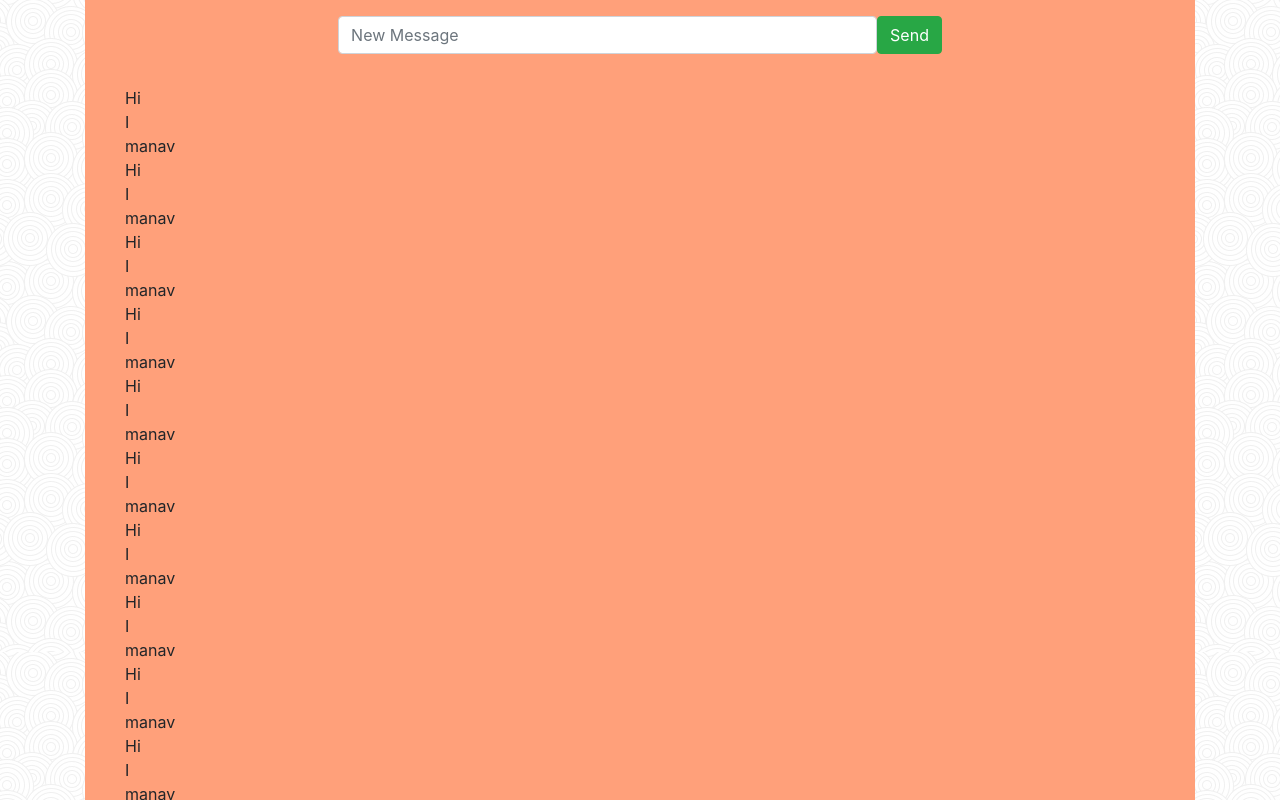
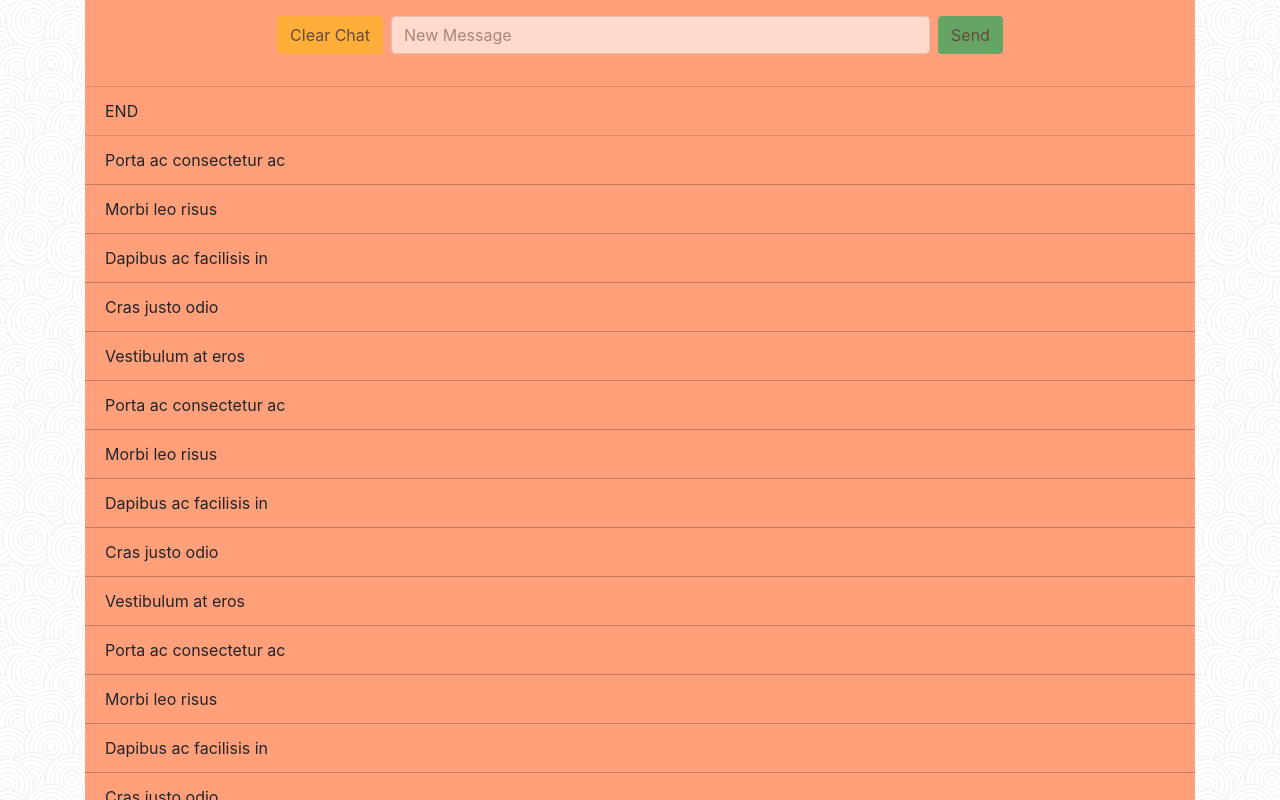
Before and after one commit to vmanav/Chat.IO, a website: page frontend/index.html in a window 1280 px wide. Drawn offline with nearby package versions, Linux system fonts and the light colour scheme; no server answers; a web font is replaced by a local one.

Commit message:
Near to completion

```diff
--- a/frontend/index.html
+++ b/frontend/index.html
@@ -75,6 +75,41 @@
             /* font-family: 'Pacifico', cursive; */
             font-family: 'Caveat', cursive;
         }
+
+        .list-group-item {
+            background-color: transparent;
+        }
+
+        #clearChat {
+            background-color: #FFB61E;
+            opacity: 0.7;
+        }
+
+        #clearChat:hover {
+            opacity: 1;
+            transition: 0.3s;
+            transform: scale(1.05)
+        }
+
+        #chatButton {
+            background-color: #26A65B;
+            opacity: 0.7;
+        }
+
+        #chatButton:hover {
+            opacity: 1;
+            transition: 0.3s;
+            transform: scale(1.05)
+        }
+
+        #chatInput {
+            opacity: 0.6;
+        }
+
+        #chatInput:focus {
+            opacity: 0.9;
+
+        }
     </style>
 </head>
 
@@ -110,72 +145,62 @@
         <div id="chatDiv">
             <!-- style="display:none"> -->
 
-            <div class="container form-group d-flex flex-row justify-content-center p-3" style="position: sticky;top: 0;">
+            <div class="container form-group d-flex flex-row justify-content-center p-3"
+                style="position: sticky;top: 0;z-index: 1;">
+                <button type="button" id="clearChat" class="btn mr-2">Clear Chat</button>
                 <input type="text" class="form-control" placeholder="New Message" id="chatInput" style="width: 50%;">
-                <button id="chatButton" type="button" class="btn btn-success">Send</button>
+                <button id="chatButton" type="button" class="btn ml-2">Send</button>
             </div>
 
 
-                <ul id="msgList" style="list-style-type: none">
-                    <li>Hi</li>
-                    <li>I </li>
-                    <li>manav</li>
-                    <li>Hi</li>
-                    <li>I </li>
-                    <li>manav</li>
-                    <li>Hi</li>
-                    <li>I </li>
-                    <li>manav</li>
-                    <li>Hi</li>
-                    <li>I </li>
-                    <li>manav</li>
-                    <li>Hi</li>
-                    <li>I </li>
-                    <li>manav</li>
-                    <li>Hi</li>
-                    <li>I </li>
-                    <li>manav</li>
-                    <li>Hi</li>
-                    <li>I </li>
-                    <li>manav</li>
-                    <li>Hi</li>
-                    <li>I </li>
-                    <li>manav</li>
-                    <li>Hi</li>
-                    <li>I </li>
-                    <li>manav</li>
-                    <li>Hi</li>
-                    <li>I </li>
-                    <li>manav</li>
-                    <li>Hi</li>
-                    <li>I </li>
-                    <li>manav</li>
-                    <li>Hi</li>
-                    <li>I </li>
-                    <li>manav</li>
-                    <li>Hi</li>
-                    <li>I </li>
-                    <li>manav</li>
-                    <li>Hi</li>
-                    <li>I </li>
-                    <li>manav</li>
-                    <li>Hi</li>
-                    <li>I </li>
-                    <li>manav</li>
-                    <li>Hi</li>
-                    <li>I </li>
-                    <li>manav</li>
-                    <li>Hi</li>
-                    <li>I </li>
-                    <li>manav</li>
-                    <li>Hi</li>
-                    <li>I </li>
-                    <li>manav</li>
-                    <li>Hi</li>
-                    <li>I </li>
-                    <li>manav</li>
-                </ul>
-
+            <ul id="msgList" style="list-style-type: none"
+                class="list-group list-group-flush d-flex flex-column-reverse">
+                <li class="list-group-item">START</li>
+                <li class="list-group-item">Dapibus ac facilisis in</li>
+                <li class="list-group-item">Morbi leo risus</li>
+                <li class="list-group-item">Porta ac consectetur ac</li>
+                <li class="lismsgt-group-item">Vestibulum at eros</li>
+                <li class="list-group-item">Cras justo odio</li>
+                <li class="list-group-item">Dapibus ac facilisis in</li>
+                <li class="list-group-item">Morbi leo risus</li>
+                <li class="list-group-item">Porta ac consectetur ac</li>
+                <li class="list-group-item">Vestibulum at eros</li>
+                <li class="list-group-item">Cras justo odio</li>
+                <li class="list-group-item">Dapibus ac facilisis in</li>
+                <li class="list-group-item">Morbi leo risus</li>
+                <li class="list-group-item">Porta ac consectetur ac</li>
+                <li class="list-group-item">Vestibulum at eros</li>
+                <li class="list-group-item">Cras justo odio</li>
+                <li class="list-group-item">Dapibus ac facilisis in</li>
+                <li class="list-group-item">Morbi leo risus</li>
+                <li class="list-group-item">Porta ac consectetur ac</li>
+                <li class="list-group-item">Vestibulum at eros</li>
+                <li class="list-group-item">Cras justo odio</li>
+                <li class="list-group-item">Dapibus ac facilisis in</li>
+                <li class="list-group-item">Morbi leo risus</li>
+                <li class="list-group-item">Porta ac consectetur ac</li>
+                <li class="list-group-item">Vestibulum at eros</li>
+                <li class="list-group-item">Cras justo odio</li>
+                <li class="list-group-item">Dapibus ac facilisis in</li>
+                <li class="list-group-item">Morbi leo risus</li>
+                <li class="list-group-item">Porta ac consectetur ac</li>
+                <li class="list-group-item">Vestibulum at eros</li>
+                <li class="list-group-item">Cras justo odio</li>
+                <li class="list-group-item">Dapibus ac facilisis in</li>
+                <li class="list-group-item">Morbi leo risus</li>
+                <li class="list-group-item">Porta ac consectetur ac</li>
+                <li class="list-group-item">Vestibulum at eros</li>
+                <li class="list-group-item">Cras justo odio</li>
+                <li class="list-group-item">Dapibus ac facilisis in</li>
+                <li class="list-group-item">Morbi leo risus</li>
+                <li class="list-group-item">Porta ac consectetur ac</li>
+                <li class="list-group-item">Vestibulum at eros</li>
+                <li class="list-group-item">Cras justo odio</li>
+                <li class="list-group-item">Dapibus ac facilisis in</li>
+                <li class="list-group-item">Morbi leo risus</li>
+                <li class="list-group-item">Porta ac consectetur ac</li>
+                <li class="list-group-item">END</li>
+            </ul>
 
         </div>
 
--- a/frontend/script.js
+++ b/frontend/script.js
@@ -18,6 +18,8 @@ $(function () {
     let chatInput = $('#chatInput')
     let chatButton = $('#chatButton')
     let msgList = $('#msgList')
+
+    let clearChat = $('#clearChat')
 
     loginButton.click(() => {
 
@@ -66,12 +68,24 @@ $(function () {
     })
 
     socket.on('recieve_chat', (data) => {
-        msgList.prepend(`<li>${data.username}:${data.message}</li>`)
-        // $("#msgList :first-child").css("color","green")
-        $("#msgList :first-child").css({"color":"green", "transform":"scaleY(1.3)","background-color":"lightgreen"})
-        setTimeout(()=>{
-            $("#msgList :first-child").css({"color":"inherit", "transform":"scaleY(1)", "background-color":"transparent"})
-        },300)
+        msgList.prepend(`<li class="list-group-item">${data.username}:${data.message}</li>`)
+
+        // scrolling to the bottom of chat div
+        var objDiv = document.getElementById("chatDiv");
+        objDiv.scrollTop = objDiv.scrollHeight;
+
+        // $("#msgList :first-child").css({ "transform": "scaleY(1.025)", })
+        $("#msgList :first-child").addClass("list-group-item-warning text-monospace font-weight-bold");
+        setTimeout(() => {
+            $("#msgList :first-child").removeClass("list-group-item-warning text-monospace font-weight-bold");
+            // $("#msgList :first-child").css({ "transform": "scaleY(1)", })
+        }, 300)
+
+    })
+
+    clearChat.click(() => {
+        msgList.html("")
+        console.log("Chat Cleared!")
     })
 
 })
```
